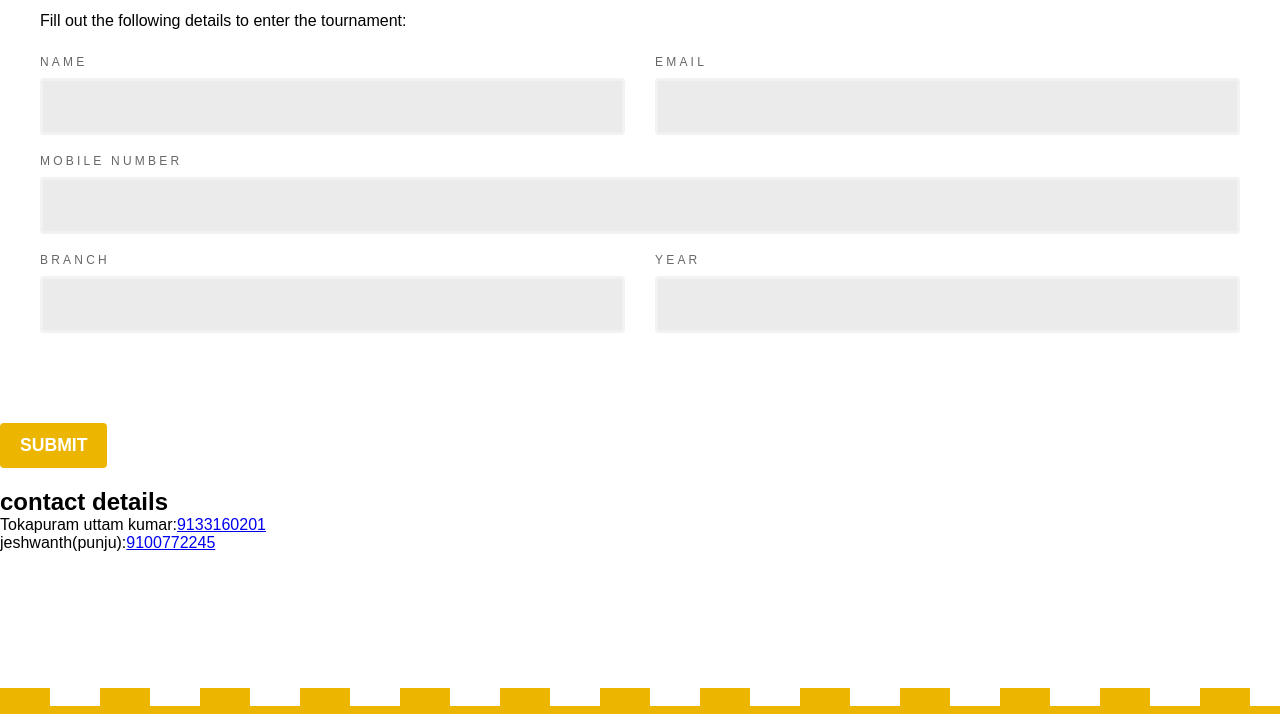
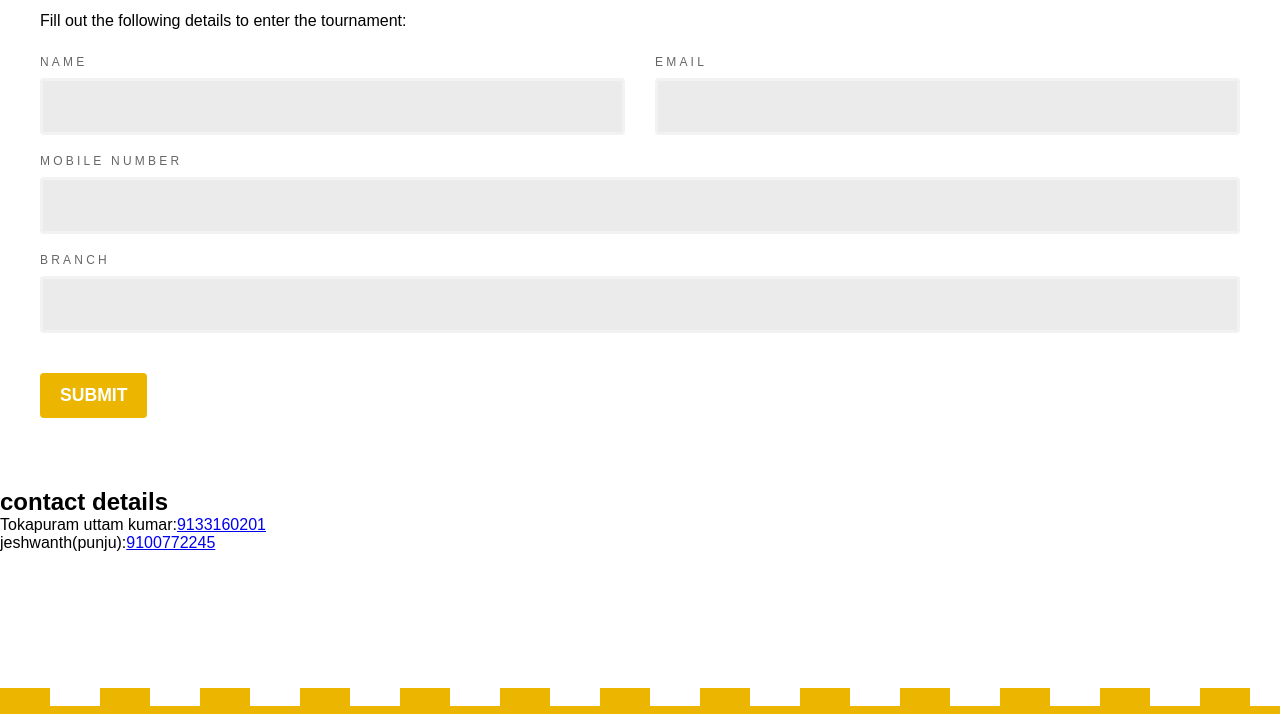
Before and after one commit to uttam2000/Ludo.github.io, a plain HTML site: page index.html in a window 1280 px wide. Shown: the part 2284-2998 px from the top of the page. Drawn offline with Linux system fonts and the light colour scheme.

Commit message:
Update index.html

```diff
--- a/index.html
+++ b/index.html
@@ -134,12 +134,8 @@
 						<input type="text" id="fm-name-3" name="fm-name-3" pattern="[a-zA-Z\s]+" required>
 
 					</div>
-					<div class="form-group">
-						<label>Year</label>
-						<input type="text" id="fm-name-3" name="fm-name-3" pattern="[a-zA-Z\s]+" required>
 
-					</div>
-					</div>
+
 				</div>
 				<div class="form-row">
 					<div class="form-group">
```
